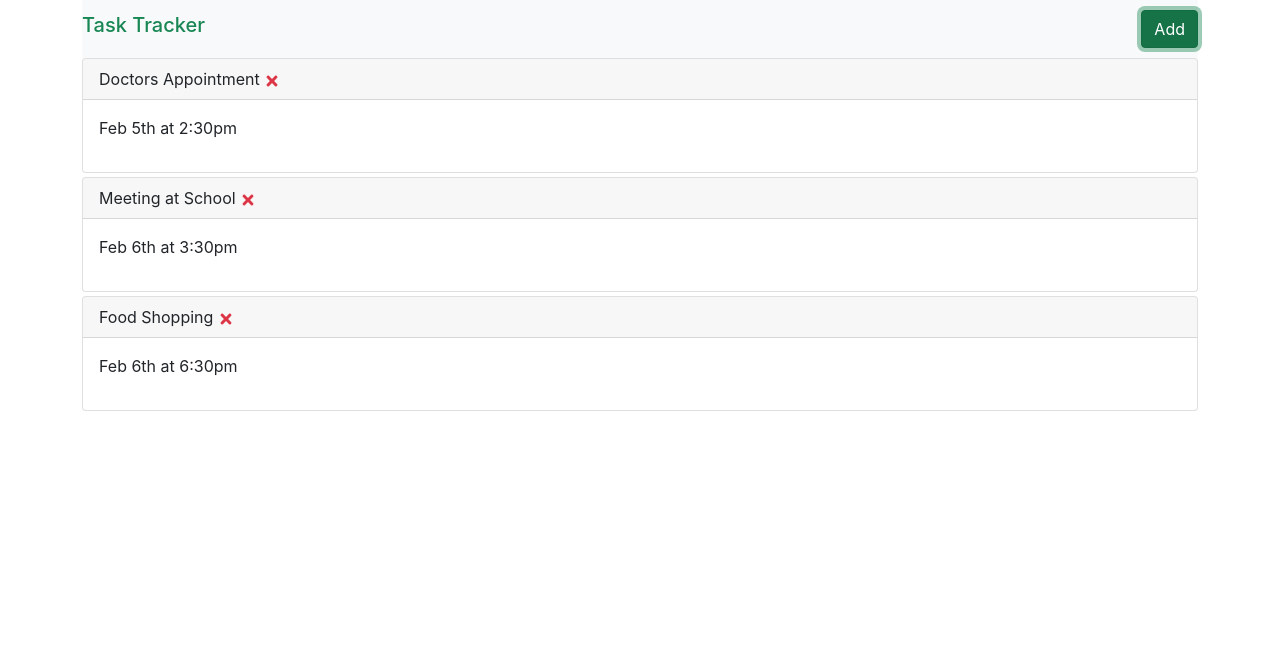
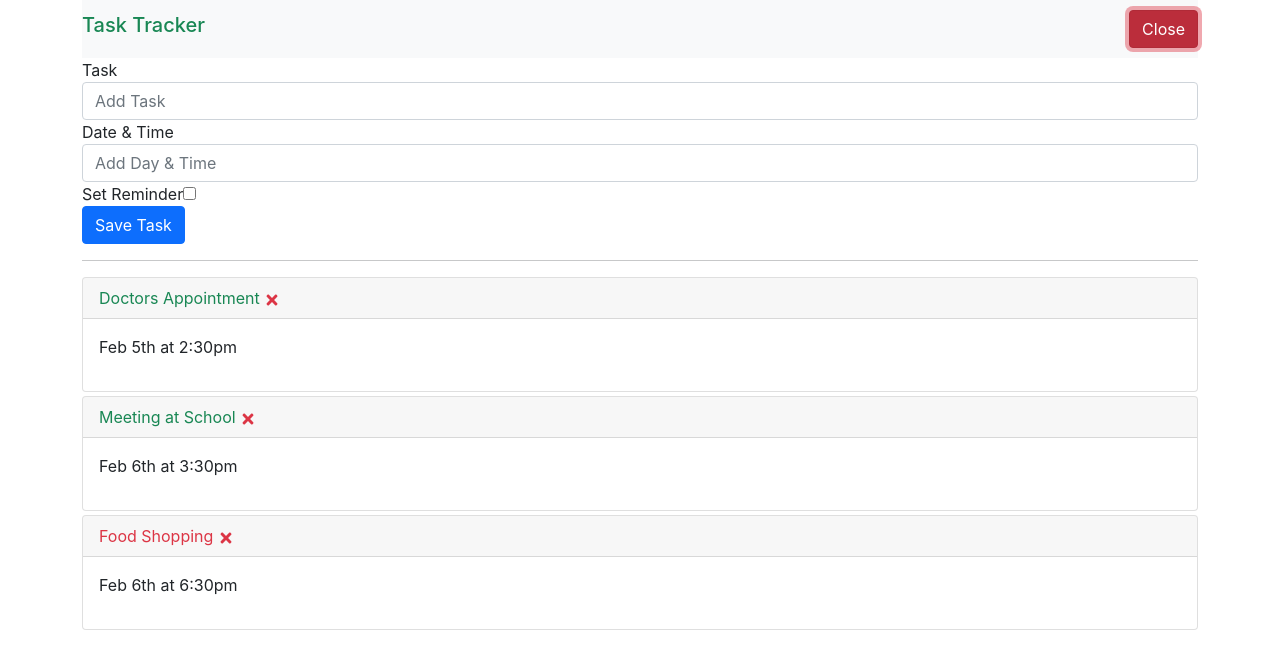
Before and after one commit to umargarga/reactjs, a React (Create React App) app: page / in a window 1280 px wide. Both pictures are taken after a click on the button "Add". Shown: the top 666 px of the page. Built offline with nearby package versions, Linux system fonts and the light colour scheme.

Commit message:
Added add task form to append to the task array

```diff
--- a/src/App.js
+++ b/src/App.js
@@ -1,8 +1,10 @@
 import { useState } from 'react'
 import Header from './components/Header'
 import Tasks from './components/Tasks'
+import AddTask from './components/AddTask'
 
 const App = () => {
+  const [showAddTask, setShowAddTask] = useState (false)
   const [tasks, setTasks] = useState([
     {
         id: 1,
@@ -24,13 +26,26 @@
     }
 ])
 
+const addTask = (task) => {
+  const id = Math.floor(Math.random()*10000)+1
+  const newTask = { id, ...task}
+  setTasks([...tasks, newTask])
+}
+
 const deleteTask = (id) => {
   setTasks(tasks.filter((task) => task.id !== id))
 }
+
+const toggleReminder = (id) => {
+  setTasks(tasks.map((task) => task.id === id
+  ? { ...task, reminder: !task.reminder}
+  : task))
+}
   return (
     <div className="container">
-      <Header />
-      {tasks.length > 0 ?<Tasks tasks={tasks} onDelete={deleteTask} /> : 'No Tasks to Show'}
+      <Header onAdd={() => setShowAddTask(!showAddTask)} showAdd={showAddTask} />
+      {showAddTask && <AddTask onAdd={addTask} />}
+      {tasks.length > 0 ?<Tasks tasks={tasks} onDelete={deleteTask} onToggle={toggleReminder} /> : 'No Tasks to Show'}
     </div>
   );
 }
--- /dev/null
+++ b/src/components/AddTask.js
@@ -0,0 +1,45 @@
+import { useState } from 'react'
+
+const AddTask = ({ onAdd }) => {
+    const [text, setText ] = useState('')
+    const [day, setDay ] = useState('')
+    const [reminder, setReminder ] = useState(false)
+
+    const onSubmit = (e) => {
+        e.preventDefault()
+
+        if(!text) {
+            alert('Please add a task')
+            return
+        }
+
+        onAdd({text, day, reminder})
+        setText('');
+        setDay('')
+        setReminder(false)
+    }
+
+
+    return (
+        <form onSubmit={onSubmit}>
+            <div className='form-group'>
+                <label htmlFor='Task'>Task</label>
+                <input type='text' className='form-control' placeholder='Add Task' value={text} onChange={(e) => setText(e.target.value)} />
+            </div>
+            <div className='form-group'>
+                <label htmlFor='Date'>Date & Time</label>
+                <input type='text' className='form-control' placeholder='Add Day & Time' value={day} onChange={(e) => setDay(e.target.value)} />
+            </div>
+            <div className='form-group'>
+                <label htmlFor='AddTask'>Set Reminder</label>
+                <input type='checkbox' checked={reminder} value={reminder} onChange={(e) => setReminder(e.currentTarget.checked)} />
+            </div>
+
+            <input type='submit' value='Save Task' className='btn btn-primary btn-block' />
+            <hr/>
+        </form>
+
+    )
+}
+
+export default AddTask
--- a/src/components/Button.js
+++ b/src/components/Button.js
@@ -4,7 +4,7 @@
     // const onClick = (e) => {
     //     console.log('clicked')
     // }
-    return <button onClick={onClick} className="btn btn-success my-2 my-sm-0">{text}</button>
+    return <button onClick={onClick} className={text == 'Add' ? 'btn btn-success my-2 my-sm-0' : 'btn btn-danger my-2 my-sm-0'}>{text}</button>
 }
 
 Button.propTypes = {
--- a/src/components/Header.js
+++ b/src/components/Header.js
@@ -1,14 +1,11 @@
 import PropTypes from 'prop-types'
 import Button from './Button'
 
-const Header = ({ title }) => {
-  const onClick = () => {
-      console.log('clicked')
-  }
+const Header = ({ title, onAdd, showAdd }) => {
     return (
         <header className='navbar navbar-light bg-light justify-content-between'>
           <h1 className='navbar-brand text-success'>{title}</h1>
-          <Button text='Add' onClick={onClick} />
+          <Button text={showAdd ? 'Close' : 'Add'} onClick={onAdd} />
         </header>
     )
 }
--- a/src/components/Task.js
+++ b/src/components/Task.js
@@ -1,8 +1,8 @@
 import { FaTimes } from 'react-icons/fa'
-const Task = ({ task, onDelete }) => {
+const Task = ({ task, onDelete, onToggle }) => {
     return (
-        <div className='card mb-1'>
-            <div className="card-header">
+        <div className='card mb-1' onDoubleClick={() => onToggle(task.id)}>
+            <div className={`task ${task.reminder ? 'card-header text-success' : 'card-header text-danger'}`}>
                 {task.text } <FaTimes className='text-danger float-right' onClick={() => onDelete(task.id)} />
             </div>
             <div className='card-body'>
--- a/src/components/Tasks.js
+++ b/src/components/Tasks.js
@@ -1,10 +1,10 @@
 import Task from './Task'
 
-const Tasks = ({ tasks, onDelete }) => {
+const Tasks = ({ tasks, onDelete, onToggle }) => {
     return (
         <>
            {tasks.map((task) => (
-           <Task key={task.id} task={task} onDelete={onDelete} />
+           <Task key={task.id} task={task} onDelete={onDelete} onToggle={onToggle} />
            ))}
         </>
     )
```
